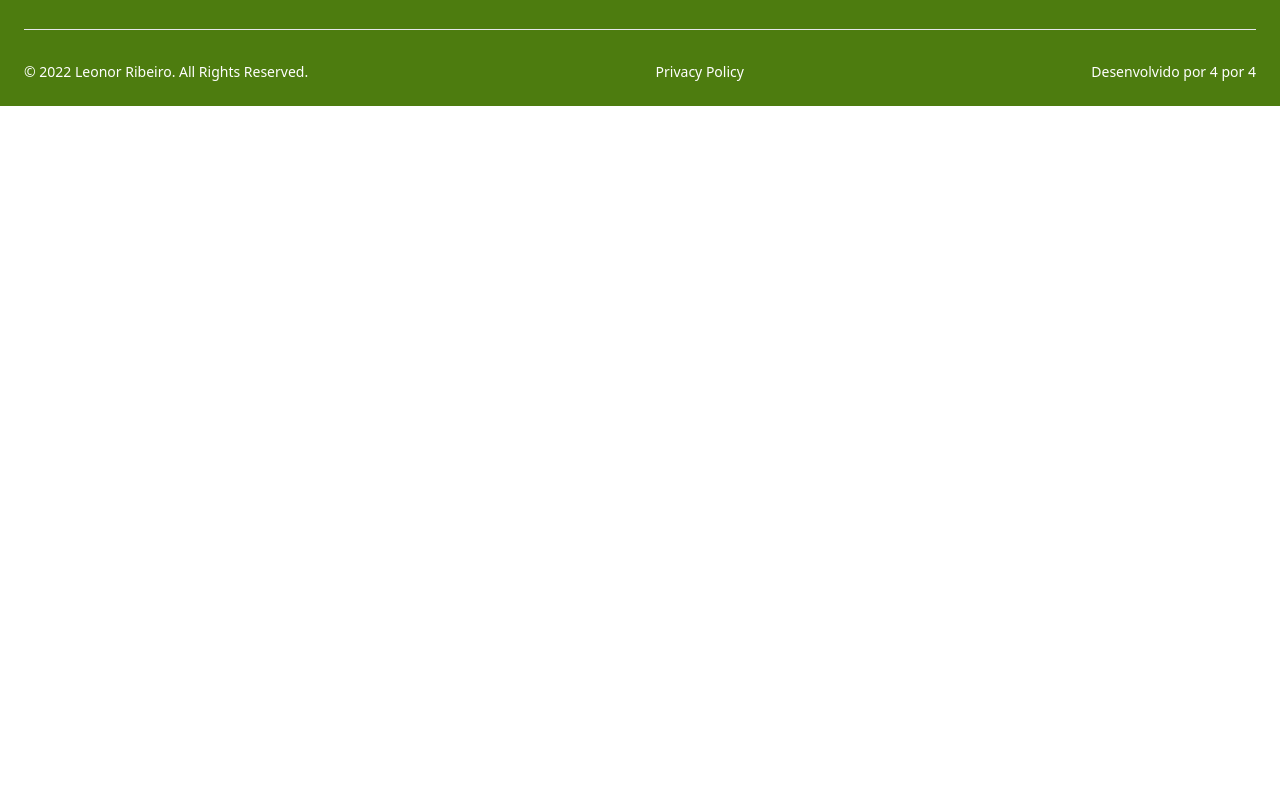
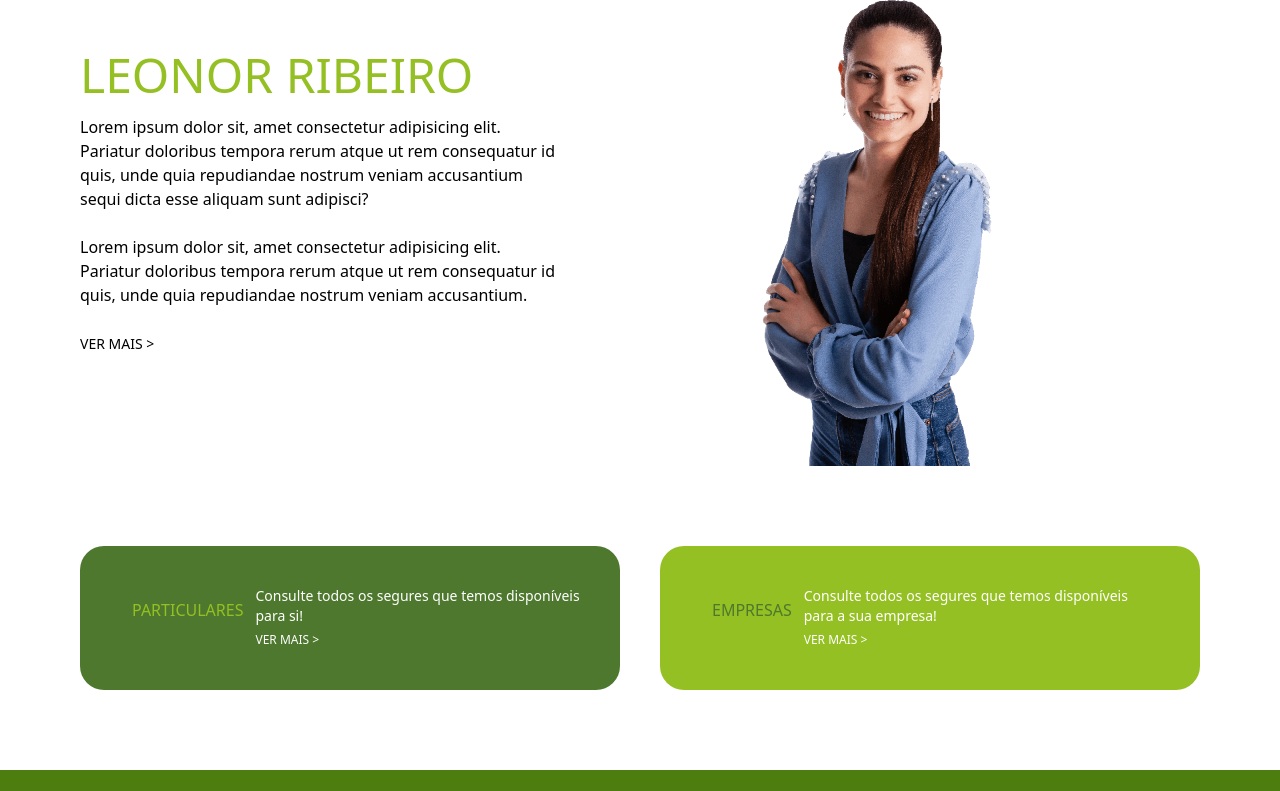
Before and after one commit to yeeydu/Leonor-Frontend-Project, a website: page index.html in a window 1280 px wide. Shown: the part 939-1730 px from the top of the page. Before the commit the page ends 1045 px from the top, so only its background shows below. Drawn offline with nearby package versions, Linux system fonts and the light colour scheme; files that its build step writes are made by us from their sources.

Commit message:
add section home, add custom colors

```diff
--- a/index.html
+++ b/index.html
@@ -1,26 +1,72 @@
 <!DOCTYPE html>
 <html lang="en">
+
 <head>
   <meta charset="UTF-8" />
   <meta name="viewport" content="width=device-width, initial-scale=1.0" />
-    <link
-      rel="stylesheet"
-      href="https://cdnjs.cloudflare.com/ajax/libs/font-awesome/6.4.2/css/all.min.css"
-    />
+  <link rel="stylesheet" href="https://cdnjs.cloudflare.com/ajax/libs/font-awesome/6.4.2/css/all.min.css" />
   <link rel="stylesheet" href="css/styles.css" />
   <title>Leonor</title>
 </head>
+
 <body>
-    <!-- <nav id="navbar"></nav> -->
+  <!-- Include Navbar-->
   <include src="./navbar.html"></include>
+    <!-- Slider-->
   <div class="slide">
     <img src="img/senior-couple-insura.png" alt="couple" />
   </div>
-    <div class="body mx-20">
-      <h1>Hellow</h1>
+    <!-- Section Leonor-->
+  <section class="body mx-20 my-20">
+    <div class="flex flex-row gap-40">
+      <div class="flex-1 sm:flex-1 md:flex-1 self-center justify-center">
+        <h1 class="text-custom-green-1 text-5xl font-arboria mb-4">
+          LEONOR RIBEIRO
+        </h1>
+        <p>
+          Lorem ipsum dolor sit, amet consectetur adipisicing elit. Pariatur
+          doloribus tempora rerum atque ut rem consequatur id quis, unde quia
+          repudiandae nostrum veniam accusantium sequi dicta esse aliquam sunt
+          adipisci?
+        </p>
+        <br />
+        <p>
+          Lorem ipsum dolor sit, amet consectetur adipisicing elit. Pariatur
+          doloribus tempora rerum atque ut rem consequatur id quis, unde quia
+          repudiandae nostrum veniam accusantium.
+        </p>
+        <br />
+        <span class="text-sm"> VER MAIS > </span>
       </div>
-
+      <div class=" flex-1 items-center my-20">
+        <img src="img/leonor-photo.png" alt="leonor-photo" width="350" />
+      </div>
+    </div>
+    <div class="flex flex-row gap-10">
+      <div class="    md:flex-1   bg-custom-green-2 p-10 rounded-3xl">
+        <div class="flex items-start">
+          <h3 class="flex  text-custom-green-1 m-3 ">PARTICULARES</h3>
+          <div>
+            <p class=" text-white text-sm ">
+              Consulte todos os segures que temos disponíveis para si!</p>
+            <span class="text-xs text-white"> VER MAIS > </span>
+          </div>
+        </div>
+      </div>
+      <div class="   md:flex-1  bg-custom-green-1 p-10 rounded-3xl ">
+        <div class="flex items-start">
+          <h3 class="text-custom-green-2 m-3 ">EMPRESAS</h3>
+          <div>
+            <p class="text-white text-sm  ">Consulte todos os segures que temos disponíveis para a sua empresa!</p>
+            <span class="text-xs text-white"> VER MAIS > </span>
+          </div>
+        </div>
+      </div>
+  </section>
+  <!-- Include Footer-->
   <include src="./footer.html"></include>
+    <!-- Include script to include html pages-->
   <script src="js/script.js"></script>
 </body>
+
 </html>
--- a/tailwind.config.js
+++ b/tailwind.config.js
@@ -2,7 +2,14 @@
 module.exports = {
   content: ["./**/*.{html,js}"],
   theme: {
-    extend: {},
+    extend: {
+      // Add new colors
+      colors: {
+        'custom-green-1': '#95C023',
+        'custom-green-2': '#4D782E',
+
+    },
+    },
   },
   plugins: [],
  // prefix: 'tw-',
```
Also changed, not shown: css/styles.css, img/leonor-photo.png (added). Lines whose indentation alone changed are shown as unchanged.
